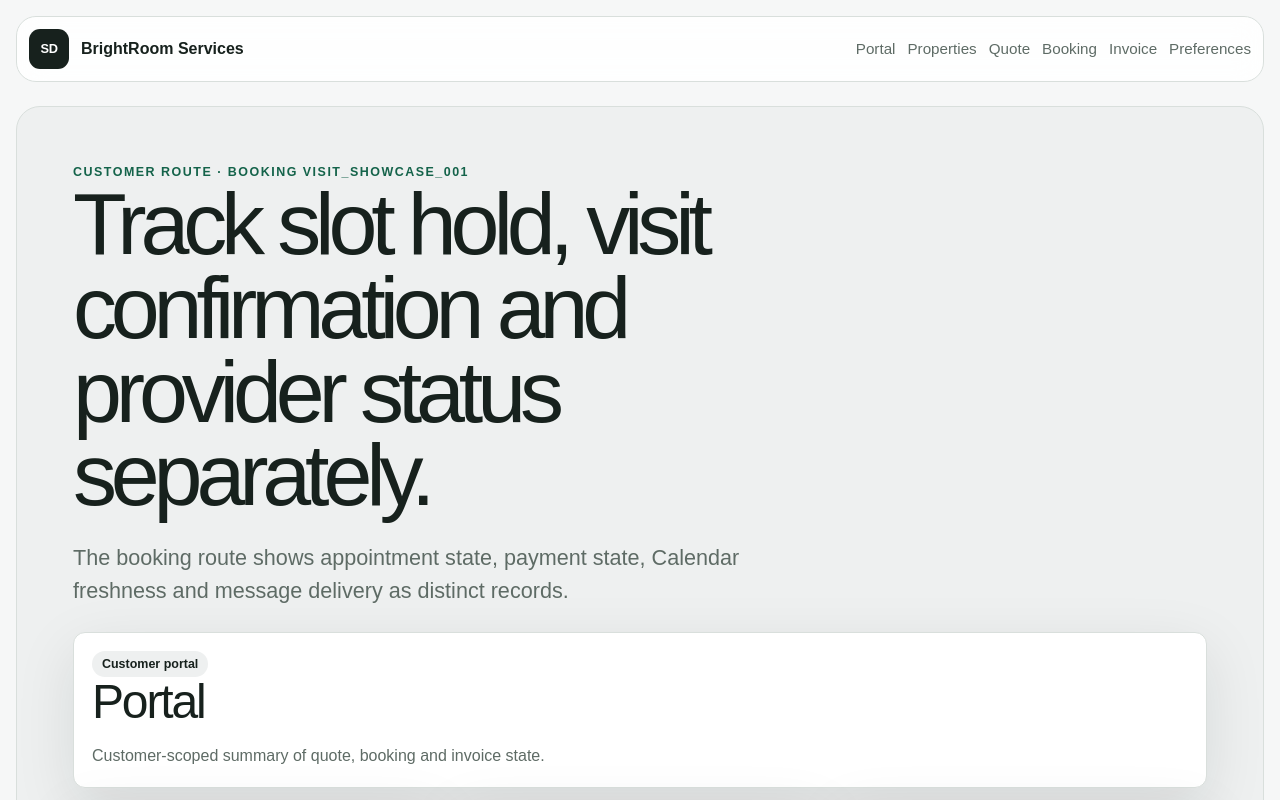
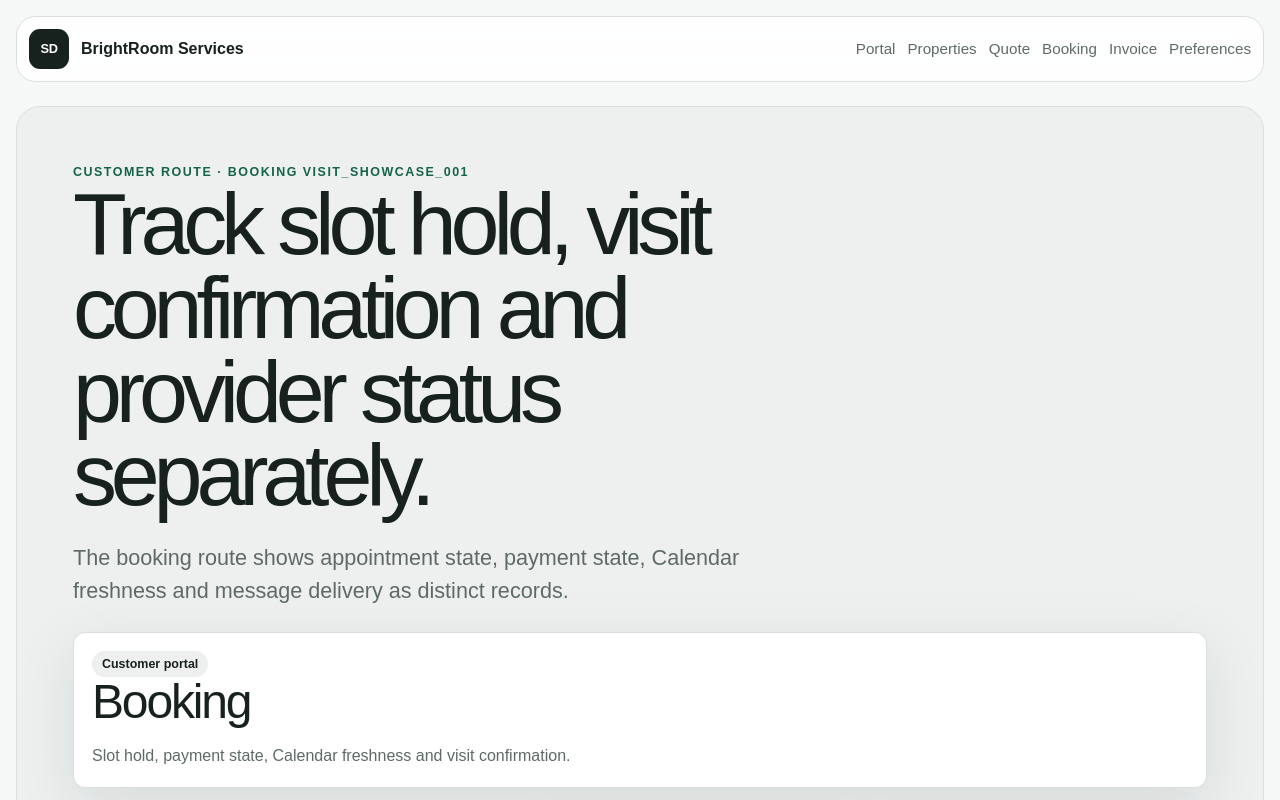
Before and after one commit to SaamVR/ServiceDesk, a Next.js app: page /portal/bookings/visit_showcase_001 in a window 1280 px wide. Shown: the top 800 px of the page. Built offline with nearby package versions, Linux system fonts and the light colour scheme.

Commit message:
feat(portal): map booking detail route

```diff
--- a/src/app/portal/bookings/[id]/page.tsx
+++ b/src/app/portal/bookings/[id]/page.tsx
@@ -6,6 +6,7 @@ export default async function PortalBookingPage({ params }: { params: Promise<{
   return (
     <OperationalRoute
       surface="customer"
+      customerModule="booking"
       resourceLabel={`booking ${id}`}
       title="Track slot hold, visit confirmation and provider status separately."
       description="The booking route shows appointment state, payment state, Calendar freshness and message delivery as distinct records."
```
